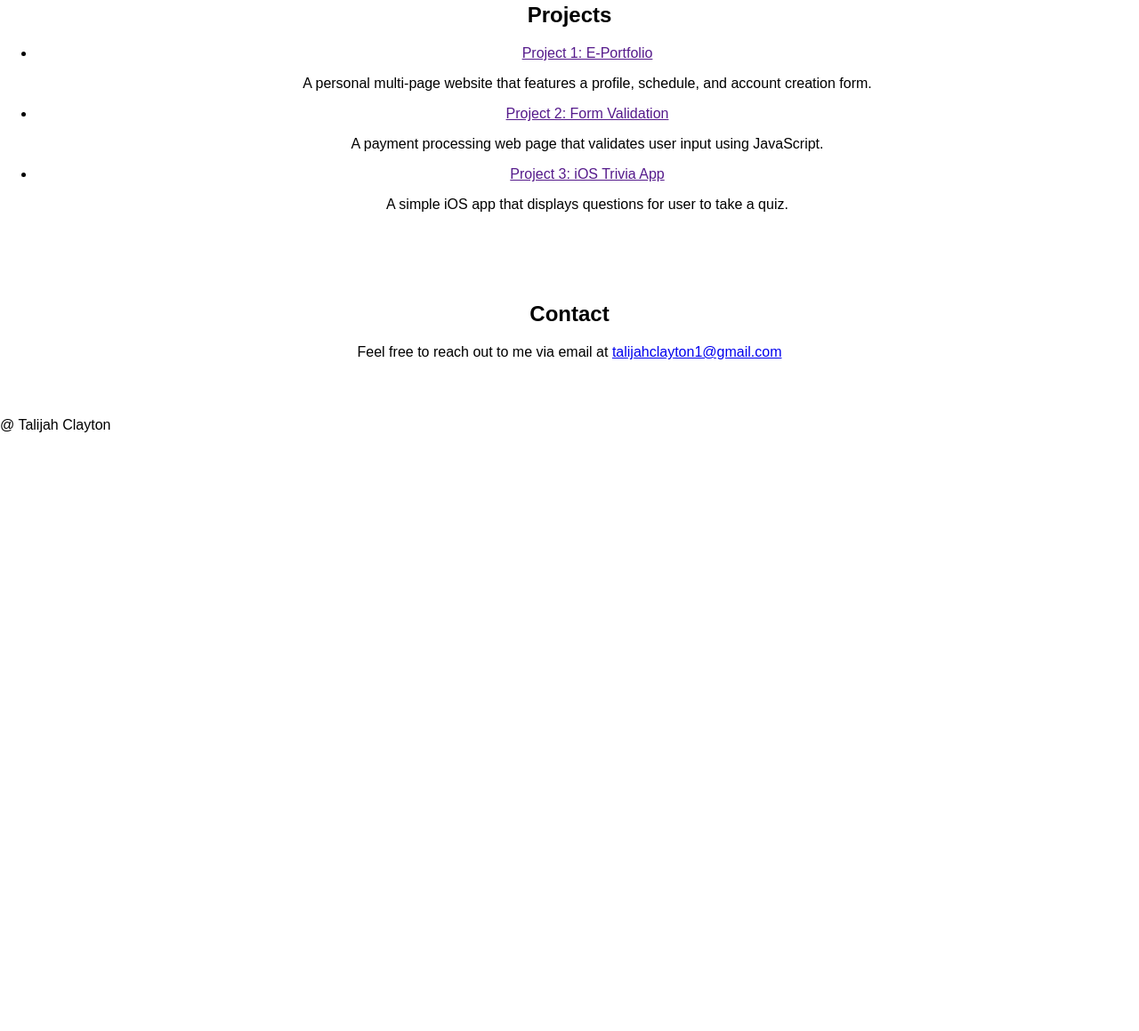
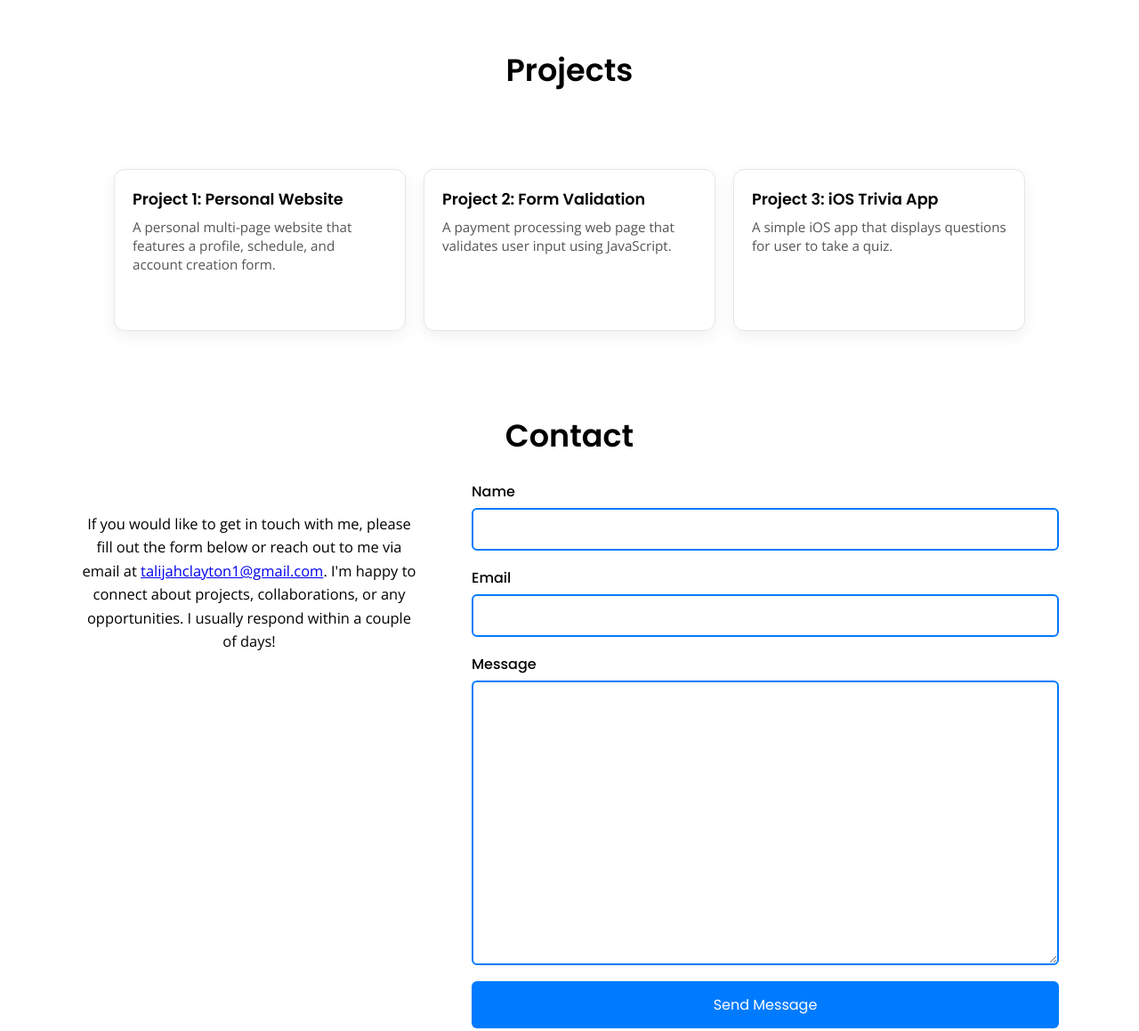
Before and after one commit to TalijahC/Talijah-Portfolio, a plain HTML site: page index.html in a window 1280 px wide. Shown: the part 978-2137 px from the top of the page at 89% size. Before the commit the page ends 1481 px from the top, so only its background shows below. Drawn offline with nearby package versions, Linux system fonts and the light colour scheme.

Commit message:
Updated Main

```diff
--- a/index.html
+++ b/index.html
@@ -5,6 +5,7 @@
     <meta name="viewport" content="width=device-width, initial-scale=1.0">
     <title>Talijah Clayton | Porfolio</title>
     <link rel="stylesheet" href="style.css">
+    <link href="https://fonts.googleapis.com/css2?family=Poppins:wght@400;500;600&family=Open+Sans&display=swap" rel="stylesheet">
 </head>
 <body>
       <header>
@@ -30,9 +31,10 @@
                   I'm excited to share my journey and experiences with you through this website!
                 </p>
                 <div class="about-buttons">
-                  <a href="skills" class="btn">Skills</a>
-                  <a href="projects" class="btn">Projects</a>
-                  <a href="contact" class="btn">Contact</a>
+                  <a class="btn" href="https://github.com/TalijahC" target="_blank">GitHub</a>
+                  <a class="btn" href="https://www.linkedin.com/in/talijah-clayton-4910b926b/" target="_blank">Linkedin</a>
+                  <a class="btn" href="Resume.pdf" target="_blank">Resume</a>
+
                 </div>
                 </div>
                 <div class="about-image">
@@ -63,25 +65,46 @@
             </section>
             <section id="projects">
               <h2>Projects</h2>
-              <ul>
-                <li><a href="" target="_blank">Project 1: E-Portfolio</a>
+              <div class="projects-grid">
+                <a class="project-card" href="" target="_blank" aria-label="Open E-portfolio on Github">
+                  <h3>Project 1: Personal Website</h3>
                   <p>A personal multi-page website that features a profile, schedule, and account creation form.</p>
-                </li>
-                <li><a href="" target="_blank">Project 2: Form Validation</a>
+              </a>
+
+                <a class="project-card" href="" target="_blank" aria-label="Open Form Validation Project on Github">
+                <h3>Project 2: Form Validation</h3>
                   <p> A payment processing web page that validates user input using JavaScript.</p>
-                </li>
-                <li><a href="" target="_blank">Project 3: iOS Trivia App</a>
+                </a>
+
+                <a class="project-card" href="" target="_blank" aria-label="Open iOS Trivia App Project on Github">
+                  <h3>Project 3: iOS Trivia App</h3>
                   <p>A simple iOS app that displays questions for user to take a quiz.</p>
-                </li>
-              </ul>
+                </a>
+              </div>
             </section>
-            <section id="contact">
+            <section id="contact" class="contact-section">
               <h2>Contact</h2>
-              <p>
-                Feel free to reach out to me via email at
-                <a href="mailto:talijahclayton1@gmail.com">talijahclayton1@gmail.com</a>
-              </p>
-            </section>
+
+              <div class="group">
+                <div class="text">
+                  <p>If you would like to get in touch with me, please fill out the form below or reach out to me via email at <a href="mailto:talijahclayton1@gmail.com">talijahclayton1@gmail.com</a>.
+                  I'm happy to connect about projects, collaborations, or any opportunities. I usually respond within a couple of days!</p>
+                </div>
+
+              <form>
+                <label for="name">Name</label>
+                <input type="text" id="name">
+
+                <label for="email">Email</label>
+                <input type="email" id="email">
+
+                <label for="message">Message</label>
+                <textarea id="message" cols="30" rows="10"></textarea>
+
+                <button type="submit">Send Message</button>
+              </form>
+            </div>
+        </section>
       </main>
 
       <footer>
--- a/style.css
+++ b/style.css
@@ -1,6 +1,6 @@
 body {
     margin: 0;
-    font-family: Arial, sans-serif;
+    font-family: 'Arial', sans-serif;
     scroll-behavior: smooth;
 }
 
@@ -19,6 +19,7 @@ body {
 .logo {
     font-size: 1.3rem;
     font-weight: bold;
+    font-family: 'Poppins', sans-serif;
     color: #333;
 }
 
@@ -34,6 +35,7 @@ body {
     text-decoration: none;
     color: #333;
     font-weight: 500;
+    font-family: 'Poppins', sans-serif;
     transition: color 0.3s ease;
 }
 
@@ -60,17 +62,21 @@ body {
 }
 
 .about-text h2 {
+  font-family: 'Poppins', sans-serif;
+  font-weight: 600;
   font-size: 2.5rem;
   margin-bottom: 20px;
 }
 
 .about-text p {
+  font-family: 'Open Sans', sans-serif;
   font-size: 1.1rem;
   line-height: 1.6;
   text-align: left;
 }
 
 .about-buttons .btn{
+    font-family: 'Poppins', sans-serif;
     display: inline-block;
     margin-right: 10px;
     padding: 10px 20px;
@@ -107,6 +113,8 @@ body {
 }
 
 .skills-section h2 {
+  font-family: 'Poppins', sans-serif;
+  font-weight: 600;
   text-align: center;
   font-size: 35px;
 }
@@ -138,17 +146,147 @@ body {
 }
 
 .skills-section .cells .cell span {
+  font-family: 'Open Sans', sans-serif;
   font-size: 18px;
 }
 
+#projects h2 {
+  font-family: 'Poppins', sans-serif;
+  text-align: center;
+  padding: 2rem 0;
+  font-size: 35px;
+}
 
+.projects-grid {
+  display: grid;
+  grid-template-columns: repeat(auto-fit, minmax(240px, 1fr));
+  gap: 1.25rem;
+  padding: 1.5rem 10%;
+  max-width: 1200px;
+  margin: 0 auto 3rem;
+}
 
-#projects {
-    text-align: center;
-    padding: 2rem 0;
+.project-card {
+  display: block;
+  background: #ffffff;
+  border: 1px solid #e6e6e6;
+  border-radius: 12px;
+  padding: 1.25rem;
+  text-decoration: none;
+  color: inherit;
+  box-shadow: 0 6px 18px rgba(15, 15, 15, 0.06);
+  transition: transform 0.18s ease, box-shadow 0.18s ease;
+  height: 100%;
+}
+
+.project-card h3 {
+  font-family: 'Poppins', sans-serif;
+  margin: 0 0 0.5rem;
+  font-size: 1.1rem;
+}
+
+.project-card p {
+  font-family: 'Open Sans', sans-serif;
+  margin: 0;
+  color: #555;
+  line-height: 1.4;
+  font-size: 0.95rem;
+}
+
+.project-card:hover,
+.project-card:focus {
+  transform: translateY(-6px);
+  box-shadow: 0 12px 30px rgba(15, 15, 15, 0.12);
+  border-color: #007BFF;
+  outline: none;
 }
 
 #contact {
     text-align: center;
     padding: 2rem 0;
 }
+
+.contact-section {
+  padding: 0 50px;
+  margin-bottom: 100px;
+  font-family: 'Open Sans', sans-serif;
+}
+
+.contact-section h2 {
+  font-size: 35px;
+  font-family: 'Poppins', sans-serif;
+  font-weight:600;
+  margin-bottom: 1.5rem;
+}
+
+.contact-section .group {
+  display: flex;
+  gap: 60px;
+  justify-content: space-between;
+  align-items: flex-start;
+  padding: 0 20px;
+  max-width: 1100px;
+  margin: 0 auto;
+  flex-wrap: nowrap;
+}
+
+.contact-section .group .text {
+  flex: 0 0 35%;
+  max-width: 380px;
+  margin-top: 20px;
+  line-height: 1.6;
+  font-size: 1.03rem;;
+}
+
+.contact-section .group form {
+  flex: 0 0 60%;
+  display: flex;
+  flex-direction: column;
+  max-width: 700px;
+  width: 100%;
+  box-sizing: border-box;
+}
+
+.contact-section .group form label {
+  text-align: left;
+  margin-bottom: 6px;
+  font-family: 'Poppins', sans-serif;
+  font-weight: 500;
+}
+
+.contact-section .group form input,
+.contact-section .group form textarea {
+  width: 100%;
+  box-sizing: border-box;
+  font-family: 'Poppins', sans-serif;
+  border: 2px solid #007BFF;
+  background-color: transparent;
+  padding: 12px;
+  margin-bottom: 18px;
+  outline: none;
+  border-radius: 6px;
+}
+
+
+.contact-section .group form textarea {
+  min-height: 320px;
+  resize: vertical;
+}
+
+
+.contact-section .group form button {
+  width: 100%;
+  padding: 14px 18px;
+  font-size: 16px;
+  font-family: 'Poppins', sans-serif;
+  color: #fff;
+  background-color: #007BFF;
+  border: none;
+  border-radius: 6px;
+  cursor: pointer;
+  transition: .1s;
+}
+
+.contact-section .group form button:hover {
+  filter: brightness(.95);
+}
```
Also changed, not shown: 3 other files.
